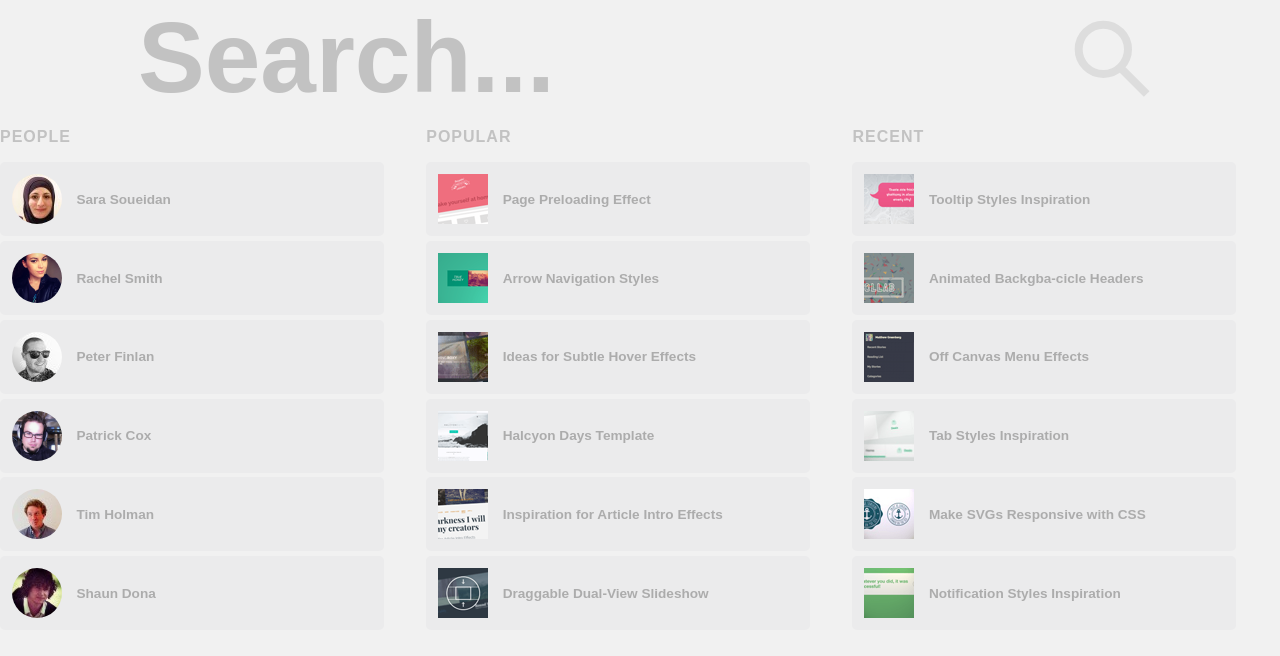
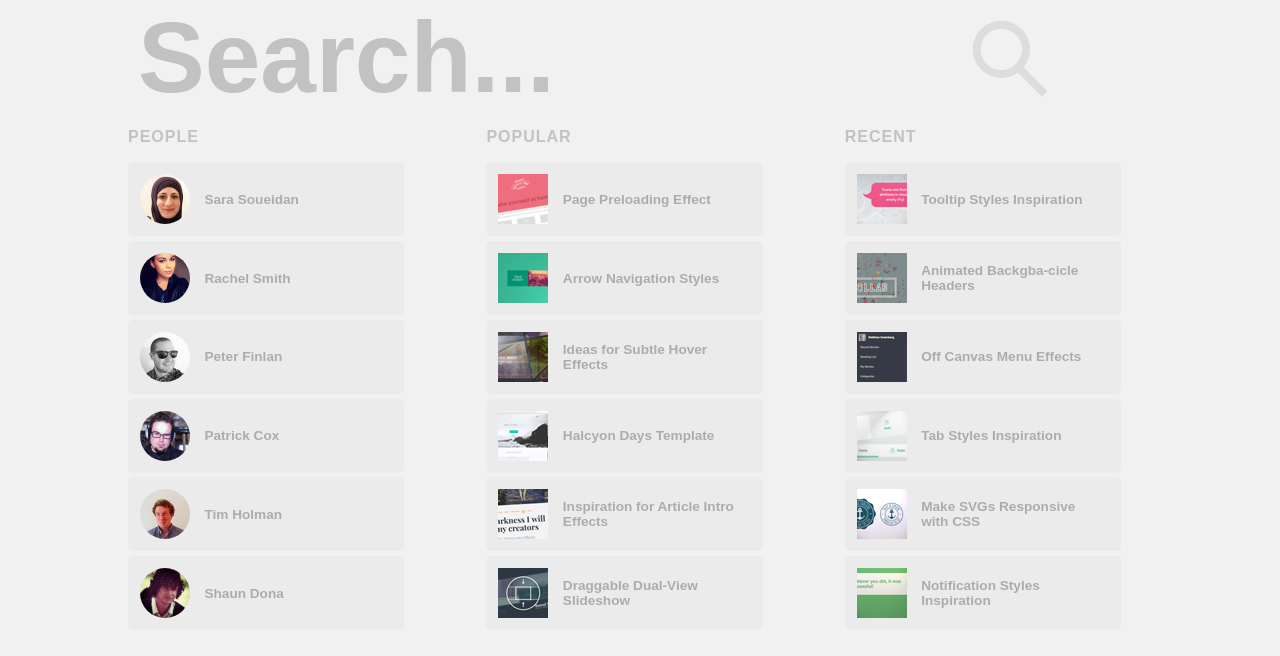
Before and after one commit to vladislavadanilina/huge_search, a plain HTML site: page index.html in a window 1280 px wide. Drawn offline with Linux system fonts and the light colour scheme.

Commit message:
column width

```diff
--- a/css/style.css
+++ b/css/style.css
@@ -18,20 +18,24 @@ body {
 }
 
 main{
-  display: flex;
-  flex-wrap: wrap;
+  font-size: 0;
 }
 
 div.column {
+  display: inline-block;
+  width: 30%;
   font-size: 1rem;
-  width: 33.3%;
 
+}
+div.column-popular{
+  margin: 0 5%;
 }
 
 .search-form {
-  margin: 0 auto;
+  margin: 0;
+  padding: 0;
   position: relative;
-  width: 80%;
+  width: 90%;
 }
 
 
@@ -107,7 +111,6 @@ ul li a {
   color: rgba(145,145,145,0.7);
 }
 
-ul li a:hover,
 ul li a:hover {
   color: #EC5A62;
   background: rgba(118, 117, 128, 0.1);
@@ -139,4 +142,9 @@ a,
 input[type="submit"],
 input[type="button"],
 button{
-    text-decoration: none;
+  text-decoration: none;
+  }
+div.container{
+  width: 80%;
+  margin: 0 auto;
+  }
--- a/index.html
+++ b/index.html
@@ -7,6 +7,7 @@
     <link rel="stylesheet" href="css/style.css">
 </head>
 <body>
+    <div class="container">
 <header>
     <form class="search-form" action="index.html" method="post">
         <input type="text" name="search" placeholder="Search...">
@@ -49,7 +50,7 @@
             </li>
         </ul>
     </div>
-    <div class="column">
+    <div class="column column-popular">
         <h2>POPULAR</h2>
         <ul>
             <li>
@@ -120,5 +121,6 @@
         </ul>
     </div>
 </main>
+</div>
 </body>
 </html>
```
